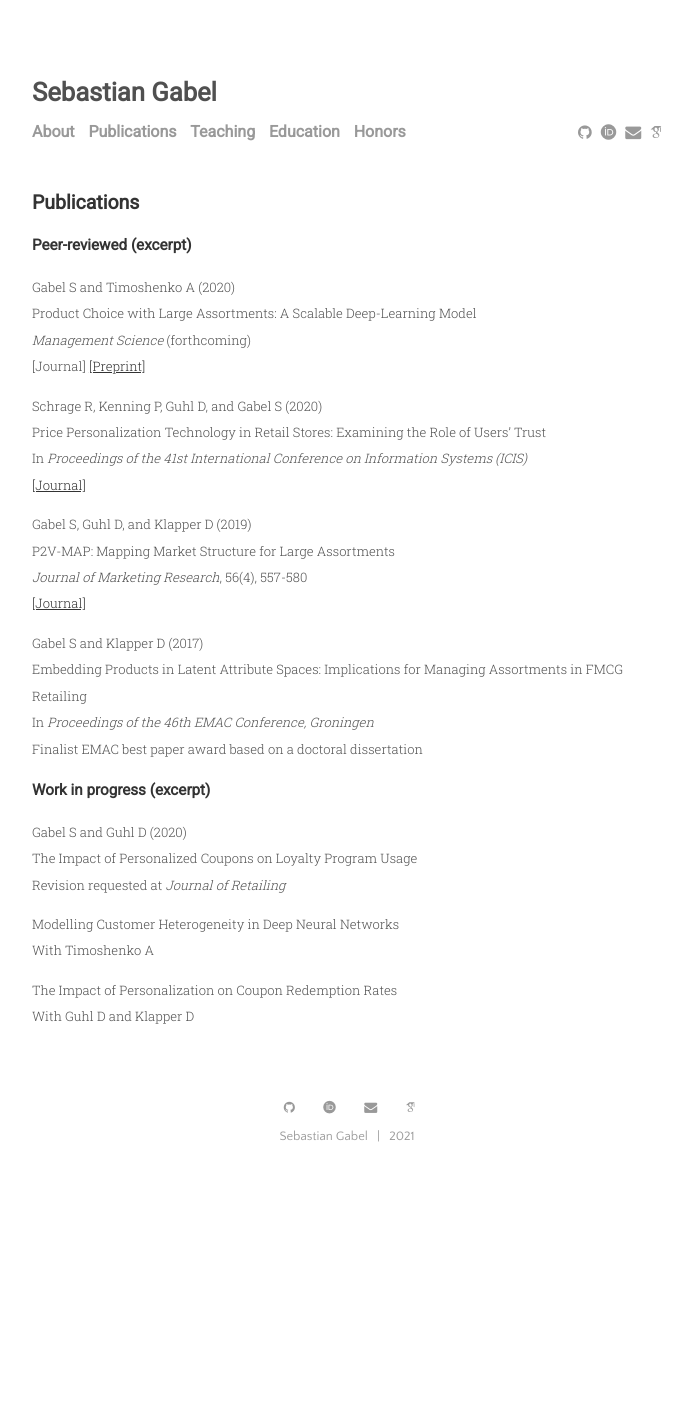
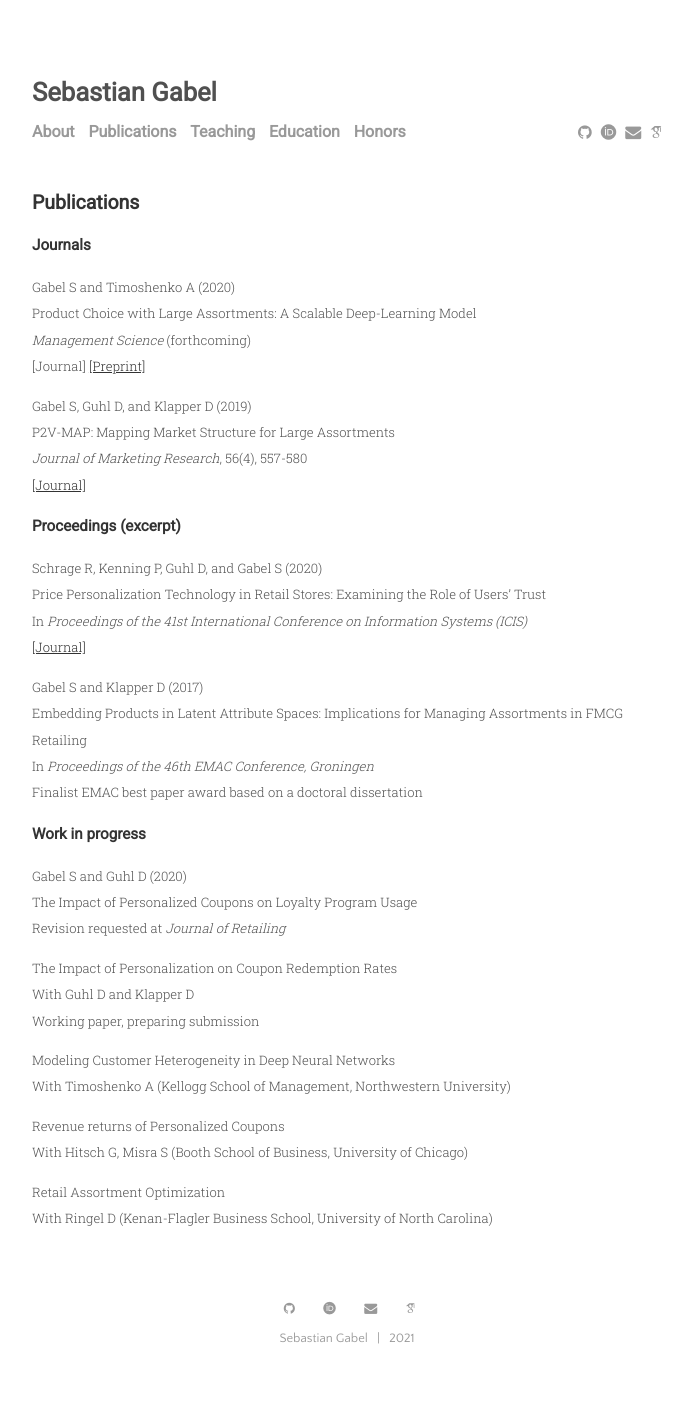
Before and after one commit to sbstn-gbl/sbstn-gbl.github.io, a Jekyll site: the page built from menu/publications.md, in a window 1280 px wide. Shown: the whole page, without its empty margins (293-985 px from the left). Built offline with Jekyll 4.4.1, drawn with Linux system fonts in a browser that asks for light colours; some web fonts are replaced; before the commit the page ends 1205 px from its top, so only the background shows below that.

```diff
--- a/menu/publications.md
+++ b/menu/publications.md
@@ -4,37 +4,45 @@ title: Publications
 ---
 
 
-### Peer-reviewed (excerpt)
+### Journals
 
 Gabel S and Timoshenko A (2020) <br>
 Product Choice with Large Assortments: A Scalable Deep-Learning Model <br>
 _Management Science_ (forthcoming) <br>
 [Journal] [[Preprint]](https://papers.ssrn.com/sol3/papers.cfm?abstract_id=3402471)
 
+Gabel S, Guhl D, and Klapper D (2019) <br>
+P2V-MAP: Mapping Market Structure for Large Assortments <br>
+_Journal of Marketing Research_, 56(4), 557-580 <br>
+[[Journal]](https://journals.sagepub.com/doi/10.1177/0022243719833631)
+
+### Proceedings (excerpt)
+
 Schrage R, Kenning P, Guhl D, and Gabel S (2020) <br>
 Price Personalization Technology in Retail Stores: Examining the Role of Users’ Trust <br>
 In _Proceedings of the 41st International Conference on Information Systems (ICIS)_ <br>
 [[Journal]](https://aisel.aisnet.org/icis2020/implement_adopt/implement_adopt/7/)
-
-Gabel S, Guhl D, and Klapper D (2019) <br>
-P2V-MAP: Mapping Market Structure for Large Assortments <br>
-_Journal of Marketing Research_, 56(4), 557-580 <br>
-[[Journal]](https://journals.sagepub.com/doi/10.1177/0022243719833631)
 
 Gabel S and Klapper D (2017) <br>
 Embedding Products in Latent Attribute Spaces: Implications for Managing Assortments in FMCG Retailing <br>
 In _Proceedings of the 46th EMAC Conference, Groningen_ <br>
 Finalist EMAC best paper award based on a doctoral dissertation
 
-
-### Work in progress (excerpt)
+### Work in progress
 
 Gabel S and Guhl D (2020) <br>
 The Impact of Personalized Coupons on Loyalty Program Usage <br>
 Revision requested at _Journal of Retailing_
 
-Modelling Customer Heterogeneity in Deep Neural Networks <br>
-With Timoshenko A <br>
+The Impact of Personalization on Coupon Redemption Rates <br>
+With Guhl D and Klapper D <br>
+Working paper, preparing submission
 
-The Impact of Personalization on Coupon Redemption Rates <br>
-With Guhl D and Klapper D
+Modeling Customer Heterogeneity in Deep Neural Networks <br>
+With Timoshenko A (Kellogg School of Management, Northwestern University)
+
+Revenue returns of Personalized Coupons <br>
+With Hitsch G, Misra S (Booth School of Business, University of Chicago)
+
+Retail Assortment Optimization <br>
+With Ringel D (Kenan-Flagler Business School, University of North Carolina)
```
Also changed, not shown: 1 other file.
